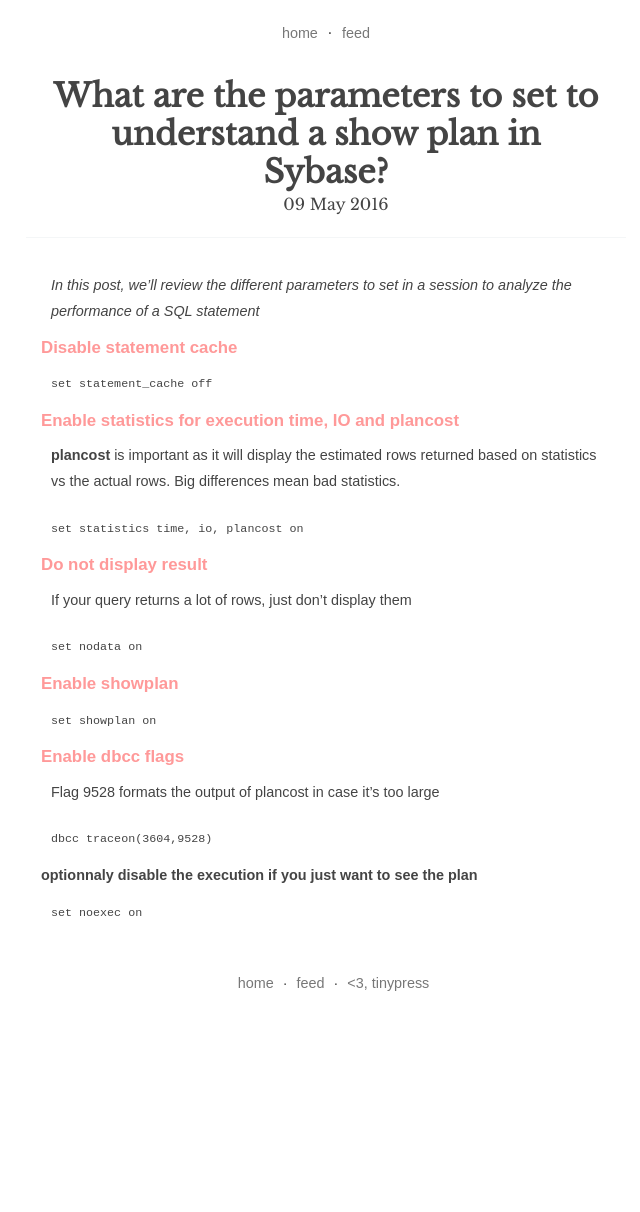
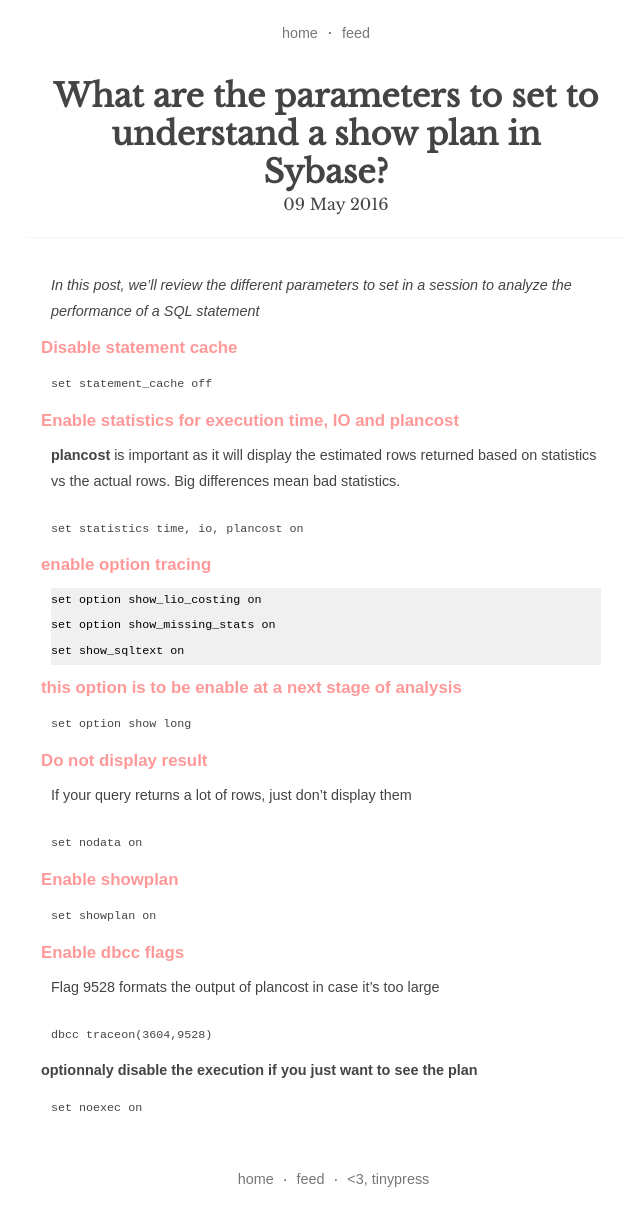
Before and after one commit to fipnova51/fipnova51.github.io, a Jekyll site: the page built from _posts/2016-05-09-what-are-the-parameters-to-set-to-understand-a-show-plan-in-sybase.markdown, in a window 1280 px wide. Shown: the whole page, without its empty margins (314-954 px from the left). Built offline with Jekyll 4.4.1, drawn with Linux system fonts in a browser that asks for light colours; before the commit the page ends 1017 px from its top, so only the background shows below that.

Commit message:
Post update: What are the parameters to set to understand a show plan in Sybase?

```diff
--- a/_posts/2016-05-09-what-are-the-parameters-to-set-to-understand-a-show-plan-in-sybase.markdown
+++ b/_posts/2016-05-09-what-are-the-parameters-to-set-to-understand-a-show-plan-in-sybase.markdown
@@ -19,6 +19,18 @@ categories: [database]
 
 `set statistics time, io, plancost on`
 
+### enable option tracing
+
+~~~
+set option show_lio_costing on
+set option show_missing_stats on
+set show_sqltext on
+~~~
+
+### this option is to be enable at a next stage of analysis
+
+`set option show long`
+
 ### Do not display result
 
 If your query returns a lot of rows, just don't display them
```
